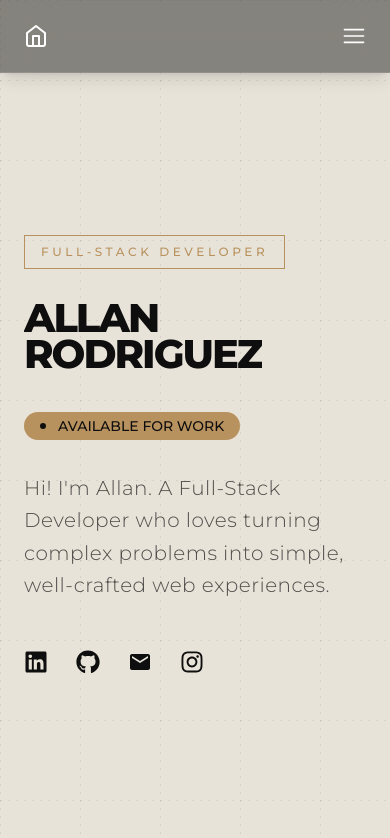
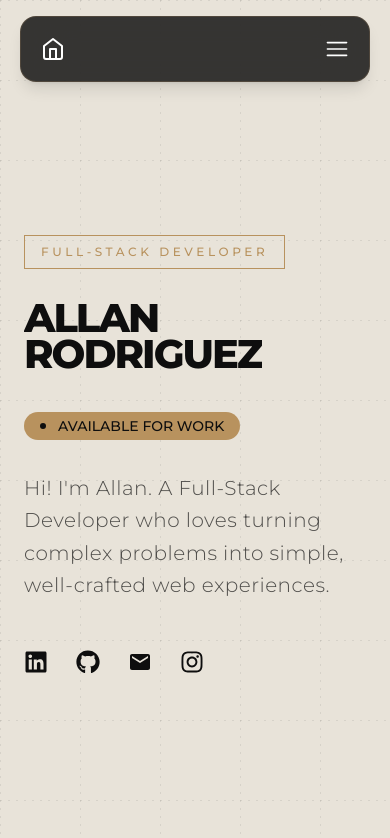
Before and after one commit to AllanRV09/portfolio, a React (Vite) app: page / in a window 390 px wide. Shown: the top 838 px of the page. Built offline with nearby package versions, Linux system fonts and the light colour scheme.

Commit message:
feat: redesign responsive header and mobile navigation

```diff
--- a/src/sections/Header.jsx
+++ b/src/sections/Header.jsx
@@ -16,7 +16,7 @@ const DesktopNav = ({ scrollToTop }) => {
             className='hidden sm:flex fixed top-4 left-1/2 -translate-x-1/2 z-50'
         >
             <nav
-                className="flex items-center gap-3 pl-4 p-2 rounded-2xl border border-surface/15 bg-background/45 backdrop-blur-xl text-white shadow-lg"
+                className="flex items-center gap-3 pl-4 p-2 rounded-2xl border border-accent/20 bg-background/82 backdrop-blur-xl text-white shadow-lg"
             >
                 <button onClick={scrollToTop} className='mx-auto pl-2' aria-label="Go to top">
                     <FiHome className='w-5 h-5 hover:text-accent transition-colors' />
@@ -44,9 +44,9 @@ const MobileNav = ({ toggleMenu, isMenuOpen, scrollToTop }) => {
             initial={{ opacity: 0 }}
             animate={{ opacity: 1 }}
             transition={{ duration: 0.6, delay: ENTRY_DELAY }}
-            className="fixed top-0 left-0 right-0 z-50 sm:hidden w-full border-b border-surface/15 bg-background/45 backdrop-blur-xl text-white shadow-lg"
+            className="fixed top-4 left-5 right-5 z-50 sm:hidden "
         >
-            <div className="flex items-center justify-between px-6 py-6">
+            <div className="flex items-center justify-between px-5 py-5 rounded-2xl border border-accent/20 bg-background/82 backdrop-blur-xl text-white shadow-lg">
                 <button onClick={scrollToTop} aria-label="Go to top">
                     <FiHome className="w-6 h-6 hover:text-accent transition-colors" />
                 </button>
@@ -65,22 +65,22 @@ const MobileNav = ({ toggleMenu, isMenuOpen, scrollToTop }) => {
             </div>
         </motion.header>
     );
-}
+};
 
 const MobileMenu = ({ isMenuOpen, toggleMenu }) => {
     return (
         <AnimatePresence>
             {isMenuOpen && (
                 <motion.div
-                    initial={{ clipPath: "circle(0% at calc(100% - 40px) 40px)" }}
-                    animate={{ clipPath: "circle(150% at calc(100% - 40px) 40px)" }}
-                    exit={{ clipPath: "circle(0% at calc(100% - 40px) 40px)" }}
+                    initial={{ clipPath: `circle(0% at calc(100% - 3.25rem) 2.75rem)` }}
+                    animate={{ clipPath: "circle(150% at 50% 50%)" }}
+                    exit={{ clipPath: `circle(0% at calc(100% - 3.25rem) 2.75rem)` }}
                     transition={{ duration: 0.6, ease: [0.33, 1, 0.68, 1] }}
                     className="fixed inset-0 z-50 flex flex-col justify-center items-center bg-background text-white"
                 >
                     <button
                         onClick={toggleMenu}
-                        className="absolute top-4 right-4 w-10 h-10 flex items-center justify-center text-white hover:text-accent transition-colors"
+                        className="absolute top-7 right-8 w-10 h-10 flex items-center justify-center text-white hover:text-accent transition-colors"
                         aria-label="Close menu"
                     >
                         <RxCross2 className="w-7 h-7" />
```
